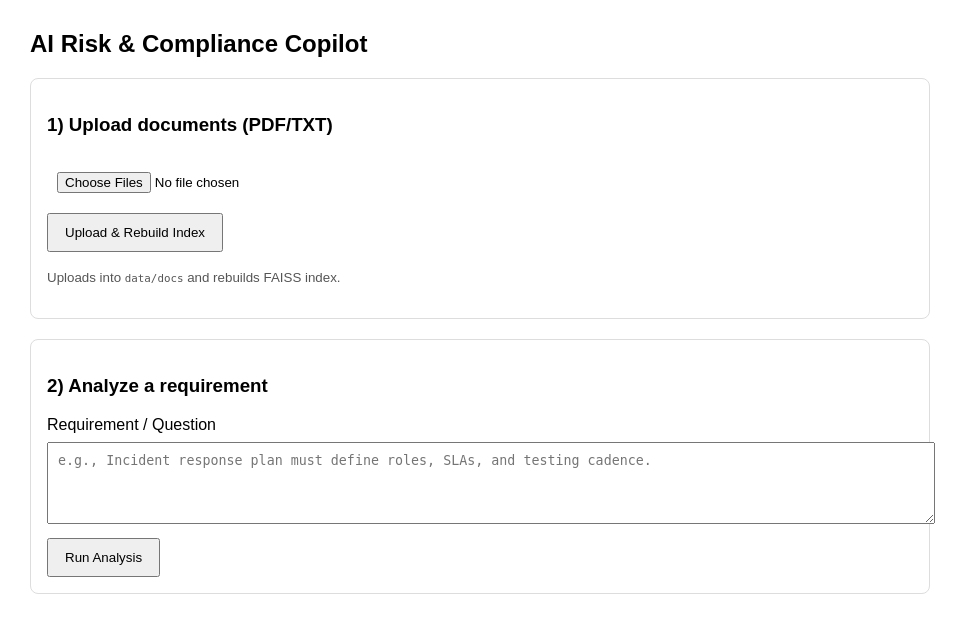
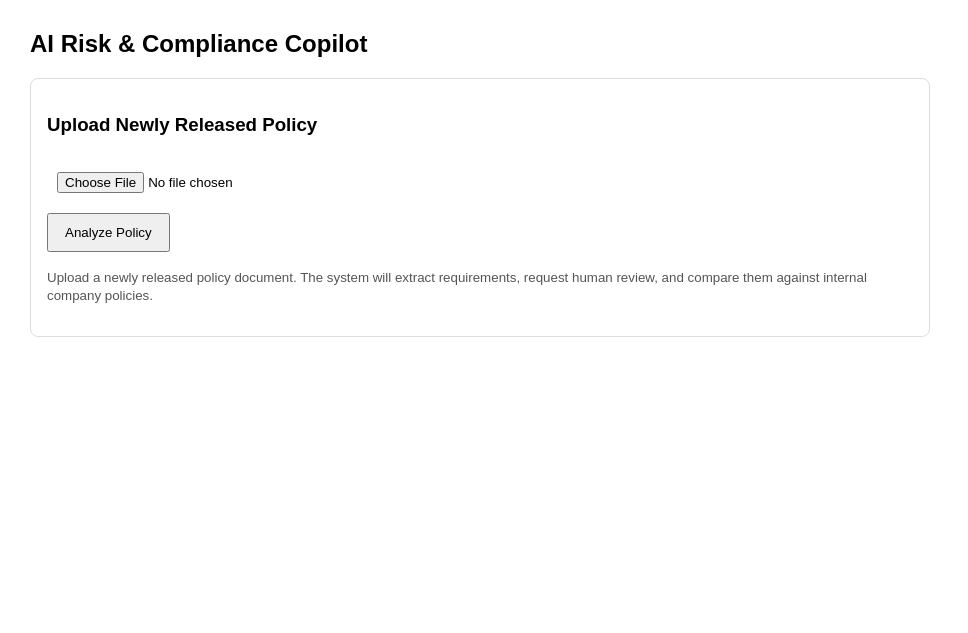
Before and after one commit to Abhishek0802/Policy-Control-GAP-Analysis, a Flask app: page / in a window 1280 px wide. Shown: the top 633 px of the page, without its empty margins (0-968 px from the left). Run offline with Flask 3, Linux system fonts and the light colour scheme; parts of the project's set-up code (start-up, migrations or seed data) failed here and were passed over.

Commit message:
Add delta detector and human-in-the-loop workflow

```diff
--- a/app/state.py
+++ b/app/state.py
@@ -12,6 +12,10 @@ class AppState(BaseModel):
     requirement: str
     evidence: str = ""
     scope: str
+
+    interpreted_requirements: List[str] = []
+    approved_requirements: List[str] = []
+    human_review_done: bool = False
 
     # -------- Router decision (Gap triage) --------
     gap_route: Optional[GapRoute] = None
--- a/app/ui/flask_app.py
+++ b/app/ui/flask_app.py
@@ -6,13 +6,23 @@ from werkzeug.utils import secure_filename
 from app.config import FAISS_INDEX_PATH, SCOPE
 from app.state import AppState
 from app.graph.flow import app as graph_app
-from app.rag.retriever import load_faiss_retriever, retrieve_evidence
-from app.rag.ingest import build_faiss_from_folder  # you will add this if not present
+from app.rag.retriever import load_faiss_retriever
+from app.rag.retriever import retrieve_evidence
+from app.rag.ingest import build_faiss_from_folder
+from app.agents.delta_detector import delta_detector
+
+from app.rag.temp_ingest import build_temp_faiss
+from app.agents.new_doc_interpreter import interpret_new_document
+
+from langchain_openai import ChatOpenAI
+from app.config import CHAT_MODEL
 
 import logging
 logging.basicConfig(level=logging.INFO)
 
-UPLOAD_FOLDER = "data/docs"
+
+
+UPLOAD_FOLDER = "data/internal_policies"
 ALLOWED_EXTENSIONS = {"pdf", "txt"}
 
 flask_app = Flask(__name__)
@@ -32,7 +42,7 @@ def index():
 @flask_app.post("/upload")
 def upload():
     """
-    Upload docs into data/docs and rebuild FAISS index.
+    Upload INTERNAL company policies and rebuild persistent FAISS index.
     """
     os.makedirs(flask_app.config["UPLOAD_FOLDER"], exist_ok=True)
 
@@ -54,35 +64,102 @@ def upload():
 
 @flask_app.post("/analyze")
 def analyze():
-    """
-    Enter requirement -> retrieve evidence -> run LangGraph -> show decision + risk.
-    """
-    requirement = request.form.get("requirement", "").strip()
-    if not requirement:
-        return render_template("result.html", error="Requirement cannot be empty.")
+    uploaded_file = request.files["file"]
+    pdf_path = os.path.join("data/temp", uploaded_file.filename)
+    os.makedirs("data/temp", exist_ok=True)
+    uploaded_file.save(pdf_path)
 
-    retriever = load_faiss_retriever()
-    flask_app.logger.info("DEBUG requirement type=%s val=%s", type(requirement), requirement[:80])
-    evidence = retrieve_evidence(str(requirement)) # Get top K documents supporting requirements
+    temp_faiss = build_temp_faiss(pdf_path)
 
-    state = AppState(
-        requirement=requirement,
-        evidence=evidence,
-        scope=SCOPE,
+    text = "\n".join(
+        d.page_content for d in temp_faiss.docstore._dict.values()
     )
 
-    out = graph_app.invoke(state)
+    llm = ChatOpenAI(model_name=CHAT_MODEL, temperature=0.2)
+    interpreted = interpret_new_document(llm, text)
 
-    # Last audit entry (your flow logs to audit_log)
-    audit_log = out.get("audit_log", []) if isinstance(out, dict) else getattr(out, "audit_log", [])
-    last = audit_log[-1] if audit_log else {}
+    # Delta detection
+    delta_filtered = []
+    for item in interpreted:
+        decision = delta_detector(item["requirement"])
+        if decision in ["NOT_COVERED", "STRONGER"]:
+            delta_filtered.append(item)
+
+    if not delta_filtered:
+        return render_template(
+            "result.html",
+            message="No new or changed requirements detected.",
+            results=[]
+        )
+
+    AUTO_THRESHOLD = 0.8
+    auto_approved = []
+    needs_review = []
+
+    for item in delta_filtered:
+        if item["confidence"] >= AUTO_THRESHOLD:
+            auto_approved.append(item)
+        else:
+            needs_review.append(item)
+
+    if not needs_review:
+        results = []
+        for item in auto_approved:
+            req = item["requirement"]
+            evidence = retrieve_evidence(req)
+
+            state = AppState(
+                requirement=req,
+                evidence=evidence,
+                scope=SCOPE,
+                approved_requirements=[req],
+                human_review_done=True
+            )
+
+            out = graph_app.invoke(state)
+            audit_log = out.get("audit_log", [])
+            if audit_log:
+                results.append(audit_log[-1])
+
+        return render_template(
+            "result.html",
+            results=results
+        )
+
+    return render_template(
+        "review.html",
+        interpreted=needs_review,
+        auto_approved=auto_approved
+    )
+
+
+
+@flask_app.post("/review/submit")
+def submit_review():
+    approved = request.form.getlist("approved_requirements")
+
+    results = []
+
+    for req in approved:
+        evidence = retrieve_evidence(req)
+
+        state = AppState(
+            requirement=req,
+            evidence=evidence,
+            scope=SCOPE,
+            approved_requirements=[req],
+            human_review_done=True
+        )
+
+        out = graph_app.invoke(state)
+        audit_log = out.get("audit_log", [])
+        if audit_log:
+            results.append(audit_log[-1])
 
     return render_template(
         "result.html",
-        mode="analyze",
-        requirement=requirement,
-        evidence=evidence,
-        output=last,
+        mode="compare",
+        results=results
     )
 
 
--- a/app/ui/templates/index.html
+++ b/app/ui/templates/index.html
@@ -6,29 +6,34 @@
   <style>
     body { font-family: Arial; margin: 30px; max-width: 900px; }
     .card { border: 1px solid #ddd; padding: 16px; border-radius: 8px; margin-bottom: 20px; }
-    input, textarea { width: 100%; padding: 10px; margin-top: 8px; }
+    input { width: 100%; padding: 10px; margin-top: 8px; }
     button { padding: 10px 16px; margin-top: 10px; cursor: pointer; }
     small { color: #555; }
   </style>
 </head>
 <body>
+
   <h2>AI Risk & Compliance Copilot</h2>
 
   <div class="card">
-    <h3>1) Upload documents (PDF/TXT)</h3>
-    <form action="/upload" method="post" enctype="multipart/form-data">
-      <input type="file" name="files" multiple />
-      <button type="submit">Upload & Rebuild Index</button>
-      <p><small>Uploads into <code>data/docs</code> and rebuilds FAISS index.</small></p>
-    </form>
-  </div>
+    <h3>Upload Newly Released Policy</h3>
 
-  <div class="card">
-    <h3>2) Analyze a requirement</h3>
-    <form action="/analyze" method="post">
-      <label>Requirement / Question</label>
-      <textarea name="requirement" rows="4" placeholder="e.g., Incident response plan must define roles, SLAs, and testing cadence."></textarea>
-      <button type="submit">Run Analysis</button>
+    <form action="/analyze" method="post" enctype="multipart/form-data">
+      <input
+        type="file"
+        name="file"
+        accept=".pdf,.txt"
+        required
+      />
+
+      <button type="submit">Analyze Policy</button>
+
+      <p>
+        <small>
+          Upload a newly released policy document. The system will extract requirements,
+          request human review, and compare them against internal company policies.
+        </small>
+      </p>
     </form>
   </div>
 
```
Also changed, not shown: app/agents/delta_detector.py (added, +23 -0 lines), app/agents/new_doc_interpreter.py (added, +27 -0 lines), app/rag/temp_ingest.py (added, +16 -0 lines), app/ui/templates/result.html (+45 -22 lines), app/ui/templates/review.html (added, +47 -0 lines), 2 other files.
